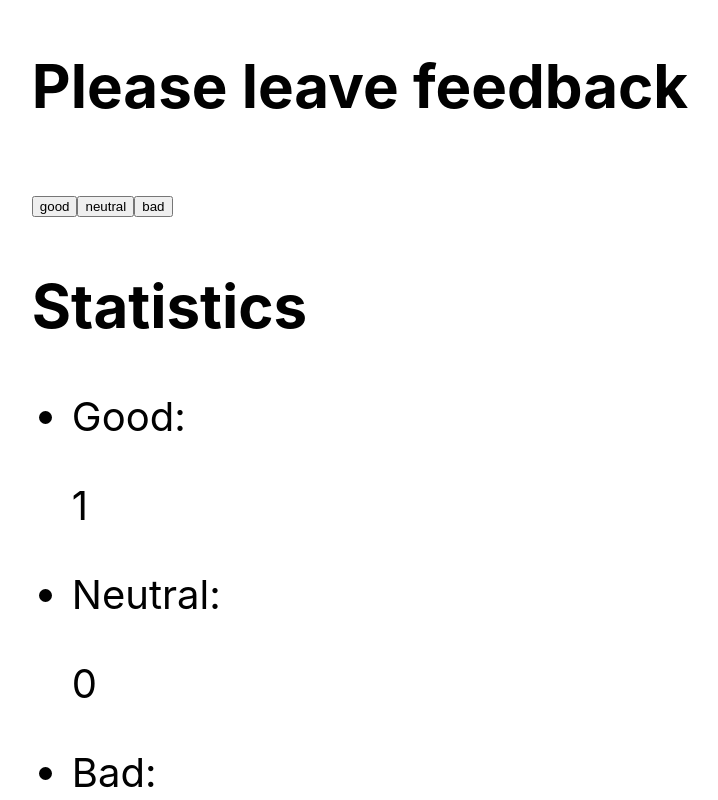
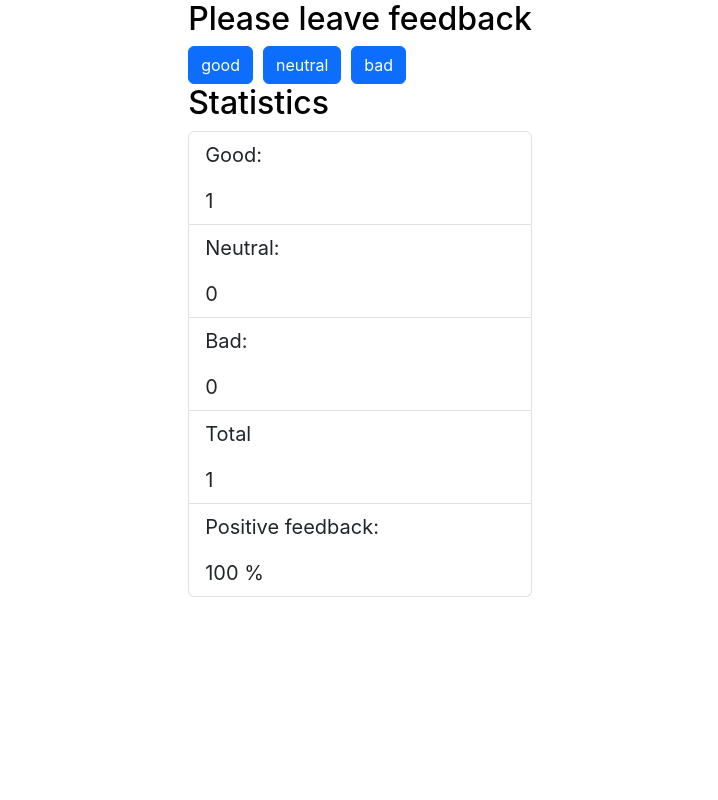
Before and after one commit to OleksiiMatveichuk/goit-react-hw-02-feedback, a React (Create React App) app: page / in a window 1280 px wide. Both pictures are taken after a click on the button "good". Shown: the top 800 px of the page, without its empty margins (280-998 px from the left). Built offline with nearby package versions, Linux system fonts and the light colour scheme.

Commit message:
add bootstrap

```diff
--- a/package.json
+++ b/package.json
@@ -7,7 +7,9 @@
     "@testing-library/jest-dom": "^5.16.3",
     "@testing-library/react": "^12.1.4",
     "@testing-library/user-event": "^13.5.0",
+    "bootstrap": "^5.3.0",
     "react": "^18.1.0",
+    "react-bootstrap": "^2.7.4",
     "react-dom": "^18.1.0",
     "react-scripts": "5.0.1",
     "web-vitals": "^2.1.3"
--- a/src/components/App.jsx
+++ b/src/components/App.jsx
@@ -1,4 +1,5 @@
 import { Feedback } from './Feedback';
+import 'bootstrap/dist/css/bootstrap.min.css';
 
 export const App = () => {
   return (
@@ -7,7 +8,7 @@ export const App = () => {
         display: 'flex',
         justifyContent: 'center',
         alignItems: 'center',
-        fontSize: 40,
+        fontSize: 20,
         color: '#010101',
       }}
     >
--- a/src/components/FeedbackOptions.jsx
+++ b/src/components/FeedbackOptions.jsx
@@ -1,10 +1,18 @@
+import Button from 'react-bootstrap/Button';
+
 export const FeedbackOptions = ({ options, onLeaveFeedback }) => {
   return (
-    <div>
+    <div style={{ display: 'flex', gap: '10px' }}>
       {options.map((el, i) => (
-        <button type="button" onClick={onLeaveFeedback} name={el} key={i}>
+        <Button
+          variant="primary"
+          type="button"
+          onClick={onLeaveFeedback}
+          name={el}
+          key={i}
+        >
           {el}
-        </button>
+        </Button>
       ))}
     </div>
   );
--- a/src/components/Statistics.jsx
+++ b/src/components/Statistics.jsx
@@ -1,3 +1,5 @@
+import ListGroup from 'react-bootstrap/ListGroup';
+
 export const Statistics = ({
   good,
   neutral,
@@ -6,27 +8,49 @@ export const Statistics = ({
   positivePercentage,
 }) => {
   return (
-    <ul>
-      <li>
+    // <ul>
+    //   <li>
+    //     <p>Good:</p>
+    //     <span>{good}</span>
+    //   </li>
+    //   <li>
+    //     <p>Neutral:</p>
+    //     <span>{neutral}</span>
+    //   </li>
+    //   <li>
+    //     <p>Bad:</p>
+    //     <span>{bad}</span>
+    //   </li>
+    //   <li>
+    //     <p>Total</p>
+    //     <span>{total}</span>
+    //   </li>
+    //   <li>
+    //     <p>Positive feedback:</p>
+    //     <span>{positivePercentage() || 0} %</span>
+    //   </li>
+    // </ul>
+    <ListGroup>
+      <ListGroup.Item>
         <p>Good:</p>
         <span>{good}</span>
-      </li>
-      <li>
+      </ListGroup.Item>
+      <ListGroup.Item>
         <p>Neutral:</p>
         <span>{neutral}</span>
-      </li>
-      <li>
+      </ListGroup.Item>
+      <ListGroup.Item>
         <p>Bad:</p>
         <span>{bad}</span>
-      </li>
-      <li>
+      </ListGroup.Item>
+      <ListGroup.Item>
         <p>Total</p>
         <span>{total}</span>
-      </li>
-      <li>
+      </ListGroup.Item>
+      <ListGroup.Item>
         <p>Positive feedback:</p>
         <span>{positivePercentage() || 0} %</span>
-      </li>
-    </ul>
+      </ListGroup.Item>
+    </ListGroup>
   );
 };
```
Also changed, not shown: 1 other file (tests, documents, lock files or other folders).
